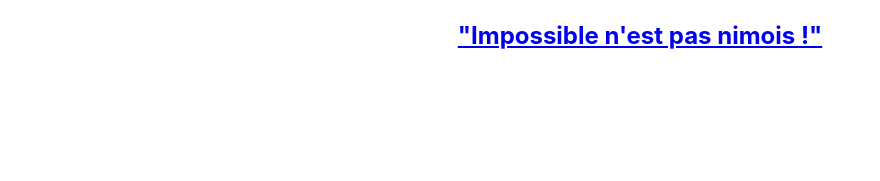
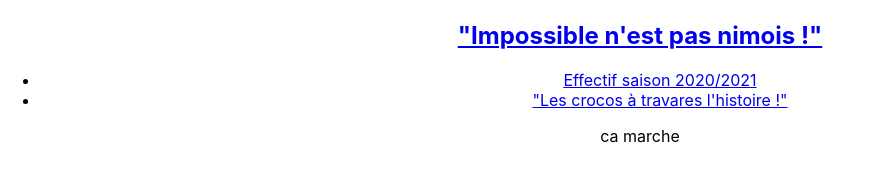
Before and after one commit to Christophe-png/effectif-nimes-olympique, a React (Create React App) app: page /effectif in a window 1280 px wide. Shown: the part 365-546 px from the top of the page, without its empty margins (0-880 px from the left). Built offline with nearby package versions, Linux system fonts and the light colour scheme.

Commit message:
les routes et link

```diff
--- a/src/App.js
+++ b/src/App.js
@@ -2,6 +2,8 @@ import react, { Component } from "react";
 import { BrowserRouter as Router, Switch, Route } from "react-router-dom";
 import Header from "./components/Header";
 import Homepage from "./components/Homepage";
+import Effectif from "./components/Effectif";
+import Articles from "./components/Articles";
 import "./App.css";
 
 function App() {
@@ -11,6 +13,8 @@ function App() {
         <Header />
         <Switch>
           <Route exact path="/" component={Homepage} />
+          <Route path="/effectif" component={Effectif} />
+          <Route path="/articles" component={Articles} />
         </Switch>
       </Router>
     </div>
--- /dev/null
+++ b/src/components/Effectif.jsx
@@ -0,0 +1,10 @@
+import React from "react";
+
+function Effectif() {
+  return (
+    <div>
+      <p>ca marche</p>
+    </div>
+  );
+}
+export default Effectif;
--- a/src/components/Header.jsx
+++ b/src/components/Header.jsx
@@ -15,6 +15,18 @@ function Header() {
         <h1 className="title">NIMES OLYMPIQUE</h1>
         <h2 className="title">"Impossible n'est pas nimois !"</h2>
       </Link>
+      <ul>
+        <li>
+          <Link className="nav-effectif" to="/effectif">
+            Effectif saison 2020/2021
+          </Link>
+        </li>
+        <li>
+          <Link className="nav-articles" to="/articles">
+            "Les crocos à travares l'histoire !"
+          </Link>
+        </li>
+      </ul>
     </div>
   );
 }
```
Also changed, not shown: src/components/Articles.jsx (added), 1 other file (tests, documents, lock files or other folders).
